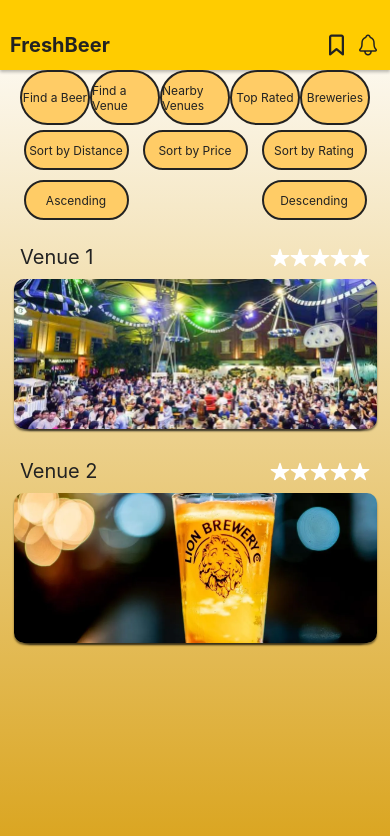
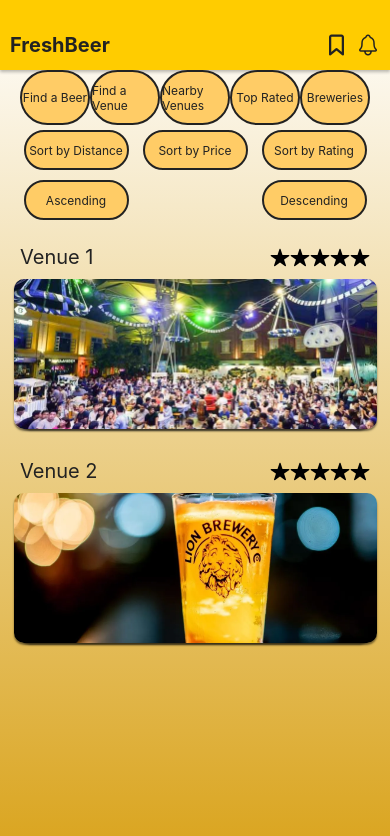
Before and after one commit to btyq/FreshBeerNearMe, a React Native app: screen /BeersVenue in a window 390 px wide. Shown: the top 836 px of the page. Built offline with nearby package versions, Linux system fonts and the light colour scheme.

Commit message:
Star color change

```diff
--- a/frontend/screens/BeersVenue.js
+++ b/frontend/screens/BeersVenue.js
@@ -40,7 +40,7 @@ const StarRating = () => {
           <Ionicons
             name="star"
             size={20}
-            color={star <= rating ? COLORS.red : COLORS.white}
+            color={star <= rating ? COLORS.foam : COLORS.gray}
           />
         </TouchableOpacity>
       ))}
```
